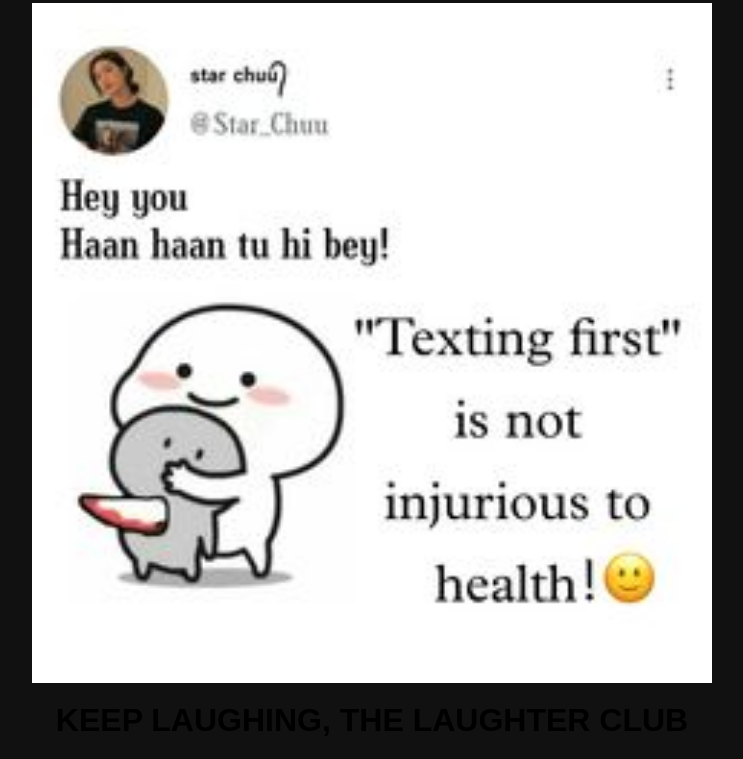
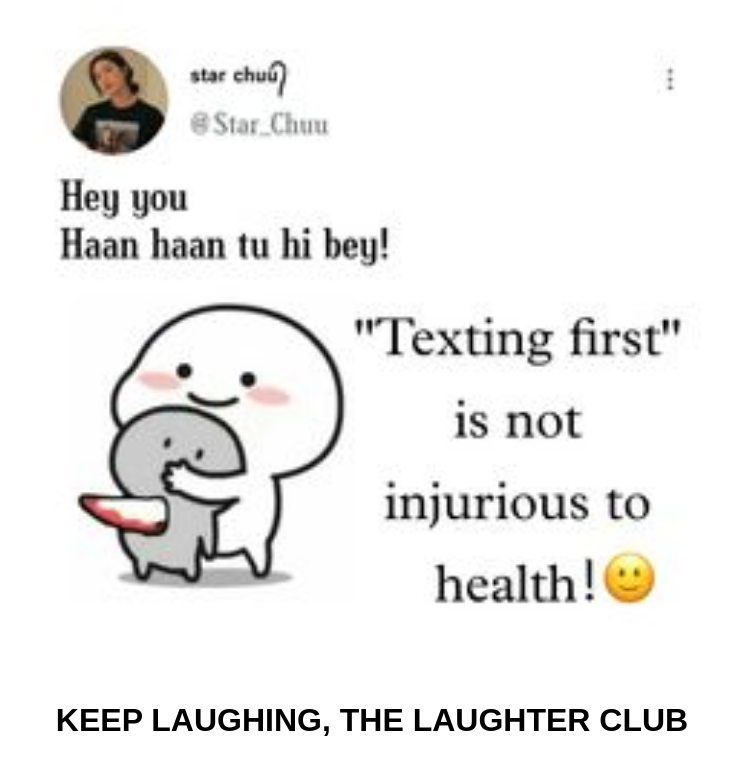
Before and after one commit to testingnothing/arcadedemo, a website: page public/index.html in a window 1280 px wide. Shown: the part 127-886 px from the top of the page, without its empty margins (268-1011 px from the left). Drawn offline with Linux system fonts and the light colour scheme.

Commit message:
Update background color to white
Changed background color from dark to white.

```diff
--- a/public/index.html
+++ b/public/index.html
@@ -17,7 +17,7 @@
 
         body {
             min-height: 100vh;
-            background: #111;
+            background: #ffffff;
             display: flex;
             justify-content: center;
             align-items: center;
@@ -46,7 +46,7 @@
     </style>
 </head>
 
-<body bgcolor="white">
+<body>
 
     <main class="container">
         <h1>keep laughing</h1><br>
```
